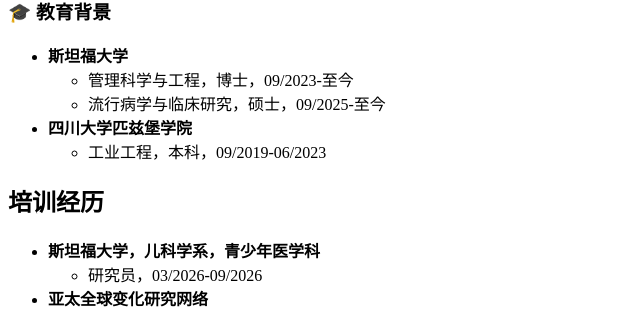
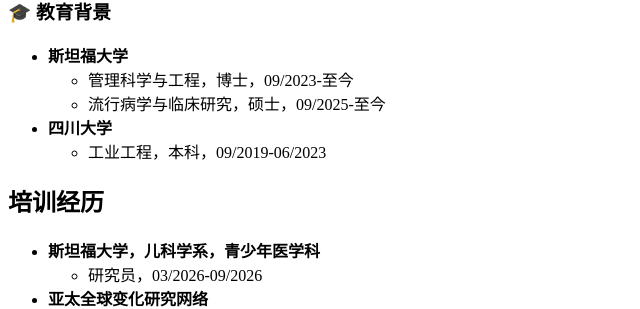
Before and after one commit to lingyuewei/lingyuewei.github.io, a Jekyll site: the page built from _pages/includes/education.md, in a window 1280 px wide. Shown: the part 864-1173 px from the top of the page, without its empty margins (0-640 px from the left). Built offline with Jekyll 4.4.1, drawn with Linux system fonts in a browser that asks for light colours; our own code applies the rules of GitHub Pages for plain Markdown files.

Commit message:
Update education.md

```diff
--- a/_pages/includes/education.md
+++ b/_pages/includes/education.md
@@ -3,7 +3,7 @@
 - **斯坦福大学**
   - 管理科学与工程，博士，09/2023-至今
   - 流行病学与临床研究，硕士，09/2025-至今
-- **四川大学匹兹堡学院**
+- **四川大学**
   - 工业工程，本科，09/2019-06/2023
 
 ## 培训经历
```
